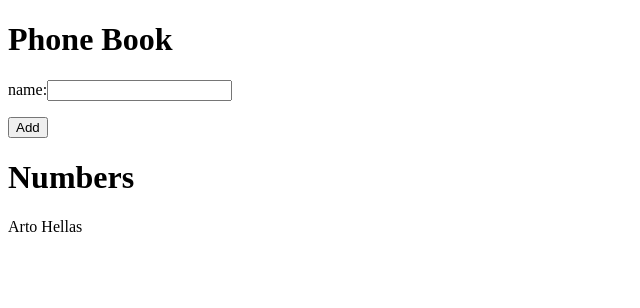
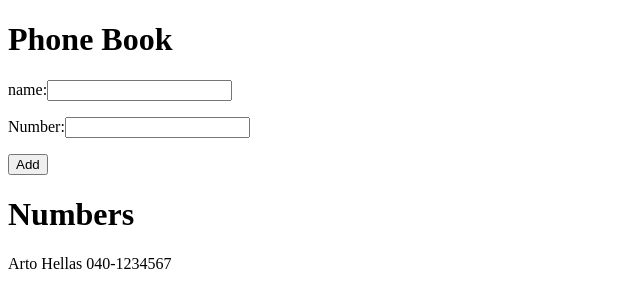
Before and after one commit to StewardRighteous/phonebook, a React (Vite) app: page / in a window 1280 px wide. Shown: the top 308 px of the page, without its empty margins (0-640 px from the left). Built offline with nearby package versions, Linux system fonts and the light colour scheme.

Commit message:
ex 2.8 add number field to show number

```diff
--- a/src/App.jsx
+++ b/src/App.jsx
@@ -1,18 +1,20 @@
 import { useState } from "react";
 
 const App = () => {
-  const [phoneBook, setPhoneBook] = useState([{ name: "Arto Hellas" }]);
+  const [phoneBook, setPhoneBook] = useState([
+    { name: "Arto Hellas", number: "040-1234567" },
+  ]);
   const [newName, setNewName] = useState("");
-
-  const handleNewNameChange = (e) => setNewName(e.target.value);
+  const [newNumber, setNewNumber] = useState("");
 
   const addNewName = (e) => {
     e.preventDefault();
     const existingNames = phoneBook.map((detail) => detail.name);
     existingNames.includes(newName)
       ? alert(`${newName} is already added to phonebook`)
-      : setPhoneBook(phoneBook.concat({ name: newName }));
+      : setPhoneBook(phoneBook.concat({ name: newName, number: newNumber }));
     setNewName("");
+    setNewNumber("");
   };
 
   return (
@@ -21,13 +23,27 @@ const App = () => {
       <form onSubmit={addNewName}>
         <p>
           name:
-          <input type="text" value={newName} onChange={handleNewNameChange} />
+          <input
+            type="text"
+            value={newName}
+            onChange={(e) => setNewName(e.target.value)}
+          />
+        </p>
+        <p>
+          Number:
+          <input
+            type="text"
+            value={newNumber}
+            onChange={(e) => setNewNumber(e.target.value)}
+          />
         </p>
         <button>Add</button>
       </form>
       <h1>Numbers</h1>
       {phoneBook.map((detail) => (
-        <p key={detail.name}>{detail.name}</p>
+        <p key={detail.name}>
+          {detail.name} {detail.number}
+        </p>
       ))}
     </div>
   );
```
